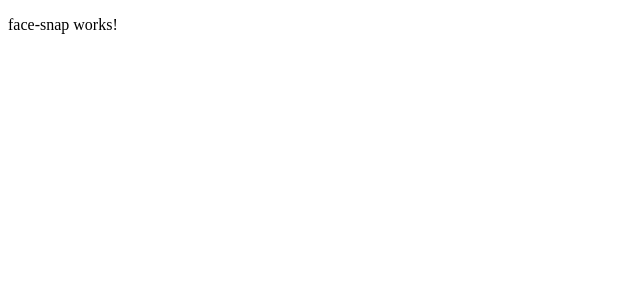
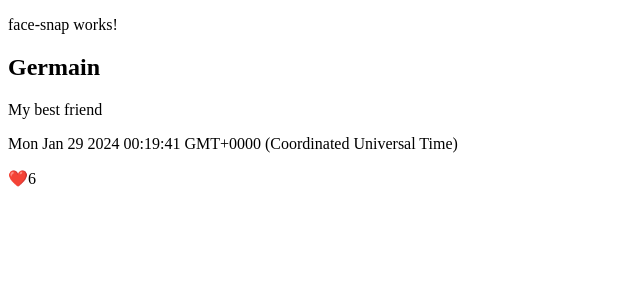
Before and after one commit to Johncross00/TryAngular, an Angular app: page / in a window 1280 px wide. Shown: the top 300 px of the page, without its empty margins (0-640 px from the left). Built offline with nearby package versions, Linux system fonts and the light colour scheme.

Commit message:
Display using Interpollation

```diff
--- a/src/app/face-snap/face-snap.component.html
+++ b/src/app/face-snap/face-snap.component.html
@@ -1 +1,5 @@
 <p>face-snap works!</p>
+<h2>{{title}}</h2>
+<p>{{description}}</p>
+<p>{{createdDate}}</p>
+<p>❤️{{snaps}}</p>
```
